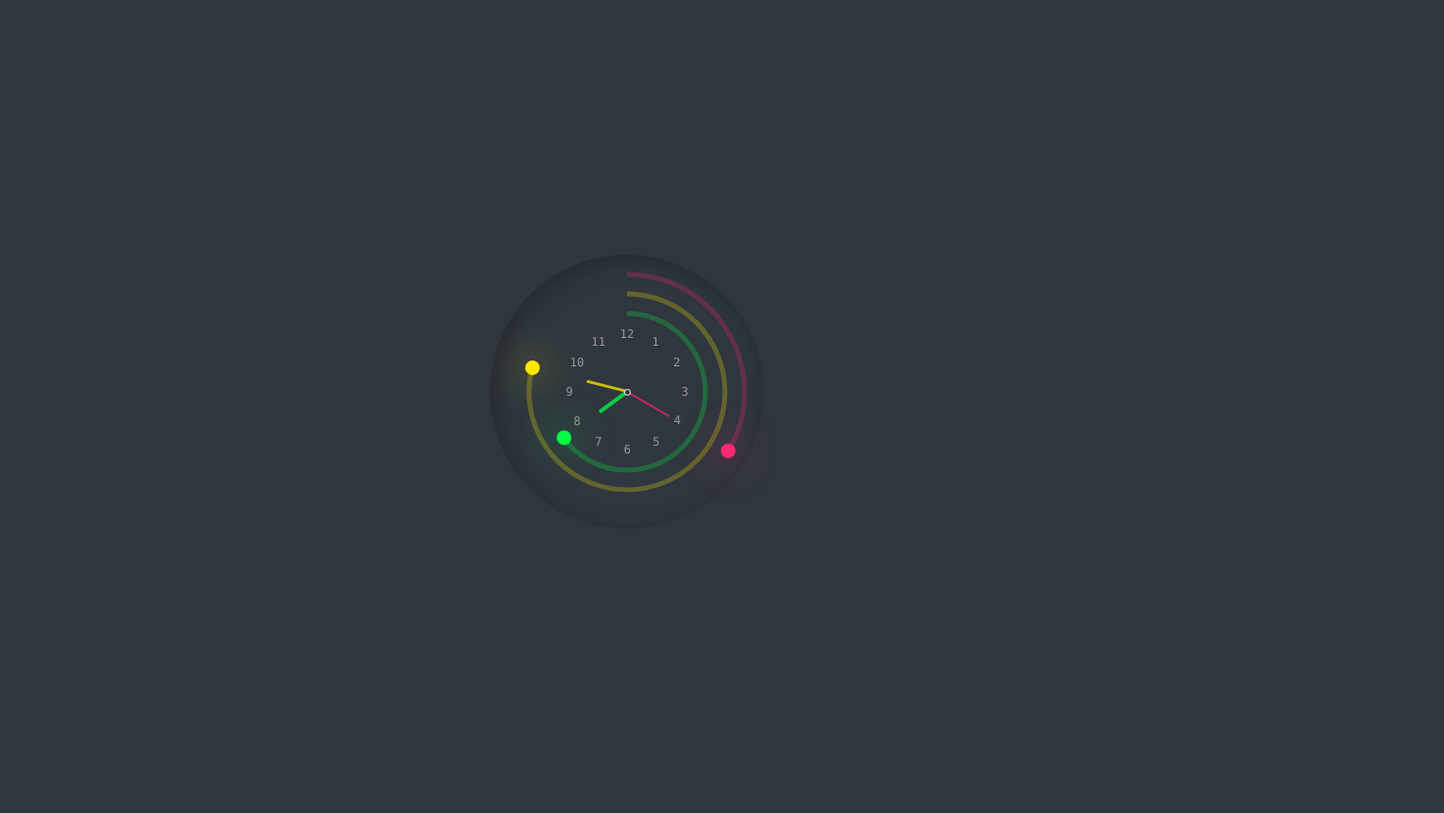
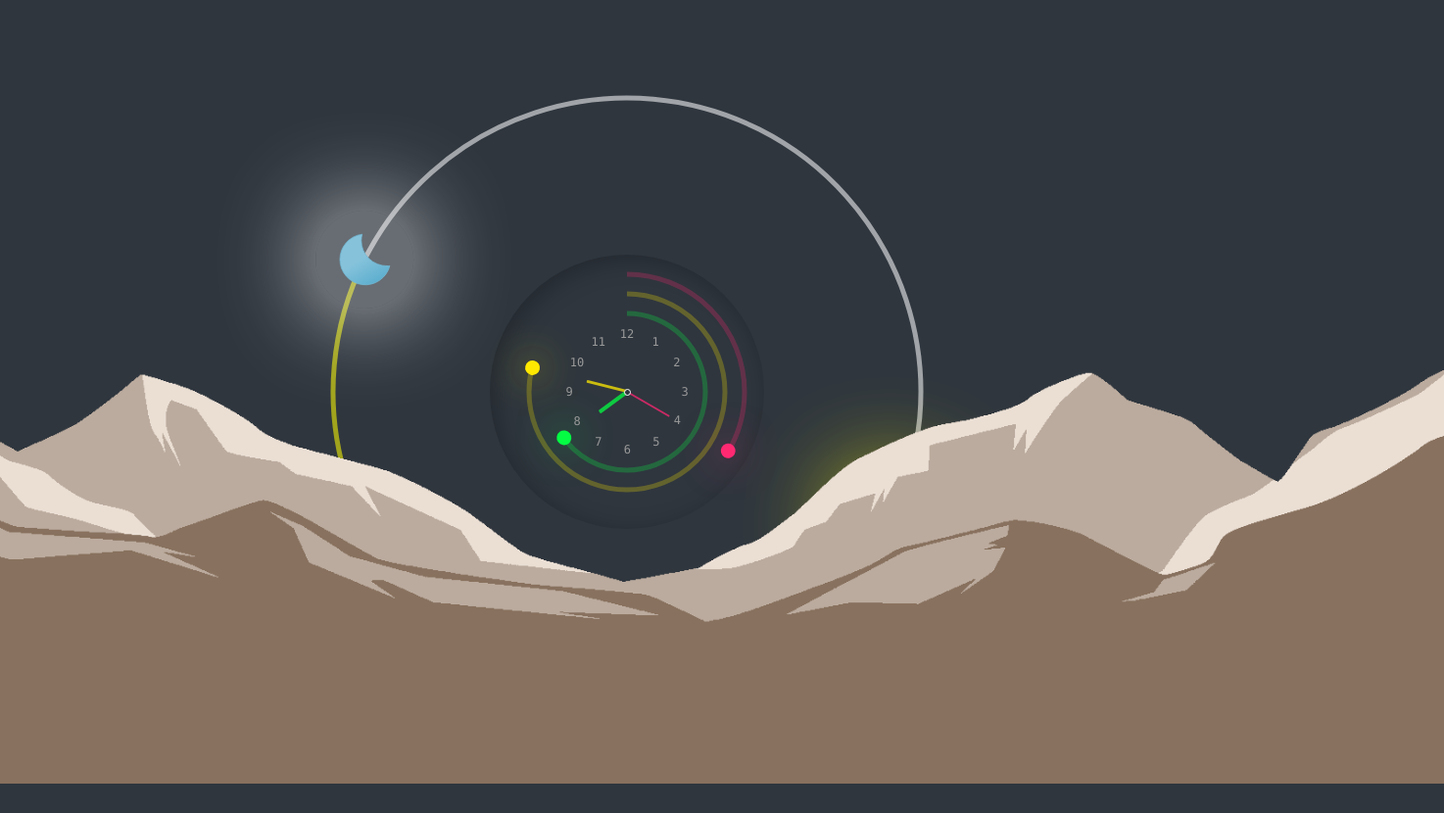
Before and after one commit to AtrikGhosh/Digital-Clock, a plain HTML site: page index.html in a window 1280 px wide. Shown: the whole page at 98% size, 1474 px wide, since content can reach past the window. Before the commit the page ends 800 px from the top, so only its background shows below. Drawn offline with Linux system fonts and the light colour scheme.

Commit message:
Version 2

```diff
--- a/index.html
+++ b/index.html
@@ -7,8 +7,23 @@
     <link rel = "stylesheet" href = "styles.css">
 </head>
 <body>
+    <img class = "mountain" src="dak-bar-mountains-e1595525568311.png" height = "100%">
     <div class="clock">
         <div id="time">
+            <div class="circle sun_moon">
+                <div class="dots sun_moon_dot">
+                    <img src="clear-day.svg" alt="Sun" class="sun visible" width="100px">
+                    <img src="clear-night.svg" alt="Moon" class="moon" width="100px">
+                </div>
+                <svg>
+                  <!-- Sun circle -->
+                  <circle cx="300" cy="300" r="300" id="sun_circle" style="--clr: yellow;"></circle>
+                  <!-- Moon circle -->
+                  <circle cx="300" cy="300" r="300" id="moon_circle" style="--clr: white;"></circle>
+                </svg>
+
+            </div>
+
             <div class="circle" style = "--clr: #ff2972;">
                 <div class="dots sec_dot"></div>
                 <svg>
@@ -70,6 +85,7 @@
                 </div>
             </div>
         </div>
+
     </div>
 
     <script>
@@ -85,6 +101,9 @@
             let hh = document.getElementById('hh');
             let mm = document.getElementById('mm');
             let ss = document.getElementById('ss');
+            let sunmoon = document.querySelector('.sun_moon');
+            let sun = document.querySelector(".sun");
+            let moon = document.querySelector(".moon");
 
             let sec_dot = document.querySelector(".sec_dot");
             let min_dot = document.querySelector(".min_dot");
@@ -99,7 +118,10 @@
             let m = date.getMinutes();
             let s = date.getSeconds();
 
-            hh.style.strokeDashoffset = 510 - (510*((h > 12 ? h - 12 : h)+m/60))/12 ;
+            sunmoon.style.transform =  `rotate(${-90 + ((h+m/60)-6)*15}deg)`;
+            moon.style.transform = `translateY(300px) rotate(${90-((h+m/60)-6)*15}deg)`;
+
+            hh.style.strokeDashoffset = 510 - (510*((h >= 12 ? h - 12 : h)+m/60))/12 ;
             //12hr clock
 
             mm.style.strokeDashoffset = 630 - (630*(m+s/60))/60;
--- a/styles.css
+++ b/styles.css
@@ -23,6 +23,7 @@ body{
     scale: 1;
     box-shadow: inset 5px 5px 25px rgba(0, 0, 0, 0.25);
     border-radius: 50%;
+
 }
 
 .analog::before{
@@ -31,7 +32,7 @@ body{
     width: 5px;
     height: 5px;
     background: #2f363e;
-    z-index: 10000;
+    z-index: 100;
     border: 1px solid #fff;
     border-radius: 50%;
 }
@@ -58,16 +59,21 @@ body{
 }
 
 #time .circle:nth-child(1) svg{
+    width: 610px;
+    height: 610px;
+}
+
+#time .circle:nth-child(2) svg{
     width: 250px;
     height: 250px;
 }
 
-#time .circle:nth-child(2) svg{
+#time .circle:nth-child(3) svg{
     width: 210px;
     height: 210px;
 }
 
-#time .circle:nth-child(3) svg{
+#time .circle:nth-child(4) svg{
     width: 170px;
     height: 170px;
 }
@@ -83,19 +89,34 @@ body{
     opacity: 0.25;
 }
 
+
 #time .circle:nth-child(1) svg circle
+{
+    opacity: 0.55;
+    stroke-dasharray: 942,942;
+}
+
+
+#time .circle:nth-child(1) svg #moon_circle
+{
+    stroke-dashoffset: 942;
+}
+
+
+
+#time .circle:nth-child(2) svg circle
 {
     stroke-dasharray: 760;
     stroke-dashoffset: 760;
 }
 
-#time .circle:nth-child(2) svg circle
+#time .circle:nth-child(3) svg circle
 {
     stroke-dasharray: 630;
     stroke-dashoffset: 630;
 }
 
-#time .circle:nth-child(3) svg circle
+#time .circle:nth-child(4) svg circle
 {
     stroke-dasharray: 510;
     stroke-dashoffset: 510;
@@ -121,6 +142,7 @@ body{
     border-radius: 50%;
     box-shadow: 0 0 40px var(--clr);
 }
+
 
 .analog, .digital{
     display: none;
@@ -208,19 +230,74 @@ body{
     font-size: 1.5rem;
     font-weight: bold;
 }
-  .timeBx #hours::after,
-  .timeBx #minutes::after {
+.timeBx #hours::after, .timeBx #minutes::after {
 content: ':';
 position: absolute;
 }
+
 .timeBx div {
 color: var(--c);
-    text-shadow: 0 0 10px var(--c),
-      0 0 20px var(--c)
+text-shadow: 0 0 10px var(--c), 0 0 20px var(--c)
 }
+
 .ap {
 position: absolute;
 transform: translatey(-15px);
 font-size: 0.5em;
 right: 45px;
 }
+
+.sun_moon{
+    z-index: -2;
+    transform: rotate(180deg);
+}
+.sun_moon_dot {
+    align-items: center;
+  }
+
+  .sun_moon_dot img {
+
+    border-radius: 50%;
+    position: absolute;
+  }
+
+  .sun_moon_dot img.sun {
+    background-color: rgba(255, 255, 0, 0.275);
+    border: 0;
+    border-radius: 50%;
+    box-shadow: 0 0 100px rgba(255, 255, 0);
+    transform: translateY(-300px);
+  }
+
+  .sun_moon_dot img.moon {
+    background: rgba(255, 255, 255, 0.275);
+    border-radius: 50%;
+    box-shadow: 0 0 100px #ffff;
+    transform: translateY(300px);
+  }
+
+
+
+
+
+  .mountain {
+    position: absolute;
+    /* bottom: 0; */
+    /* width: 100%; */
+    height: 100%;
+    z-index:   999999999;
+    /* background: url('dak-bar-mountains-e1595525568311.png') no-repeat center bottom; */
+    background-size: cover;
+    pointer-events: none; /* So that it doesn't block interactions with other elements */
+  }
+
+  /* .mountain {
+    position: absolute;
+    bottom: 0;
+    width: 100%;
+    height: 60%;
+    background: url('dak-bar-mountains-e1595525568311.png') no-repeat bottom;
+    background-size: cover;
+    z-index: 1;
+    pointer-events: none;
+  } */
```
Also changed, not shown: clear-day.svg (added), clear-night.svg (added), dak-bar-mountains-e1595525568311.png (added). Lines whose indentation alone changed are shown as unchanged.
